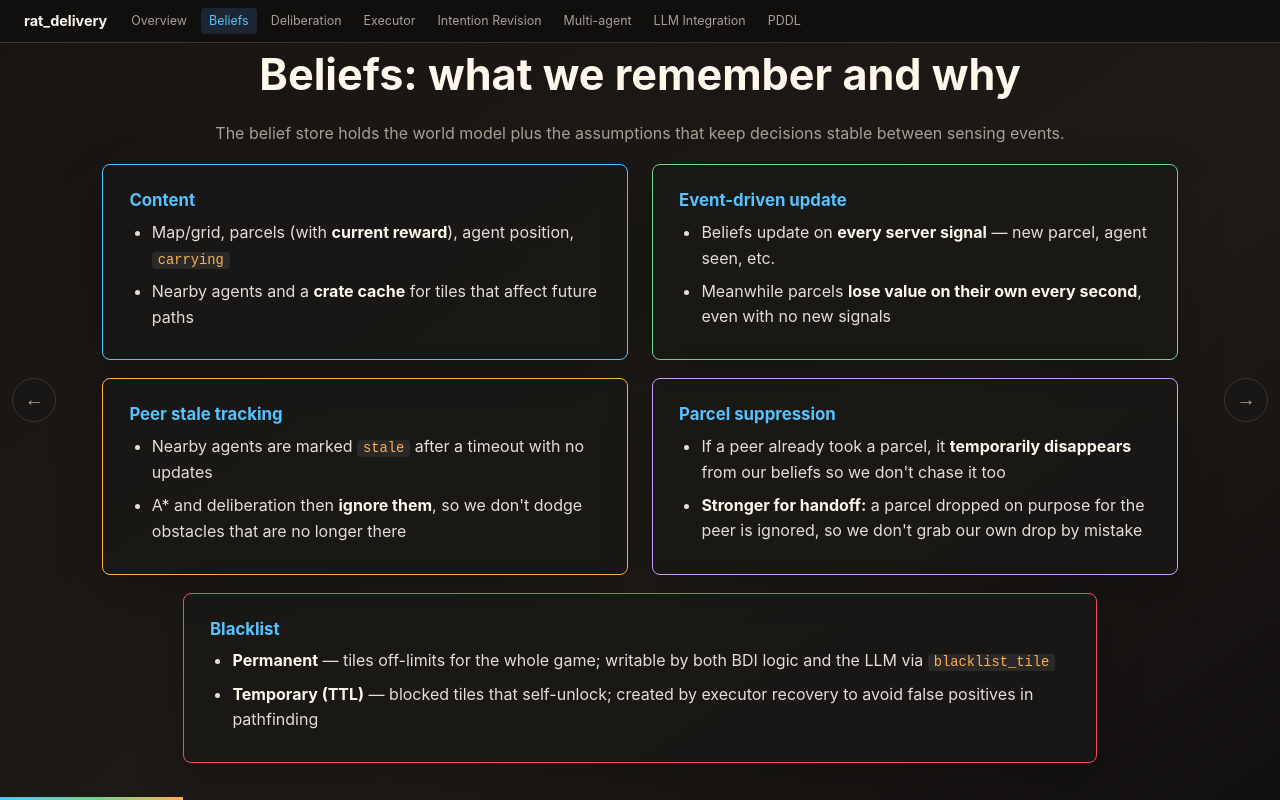
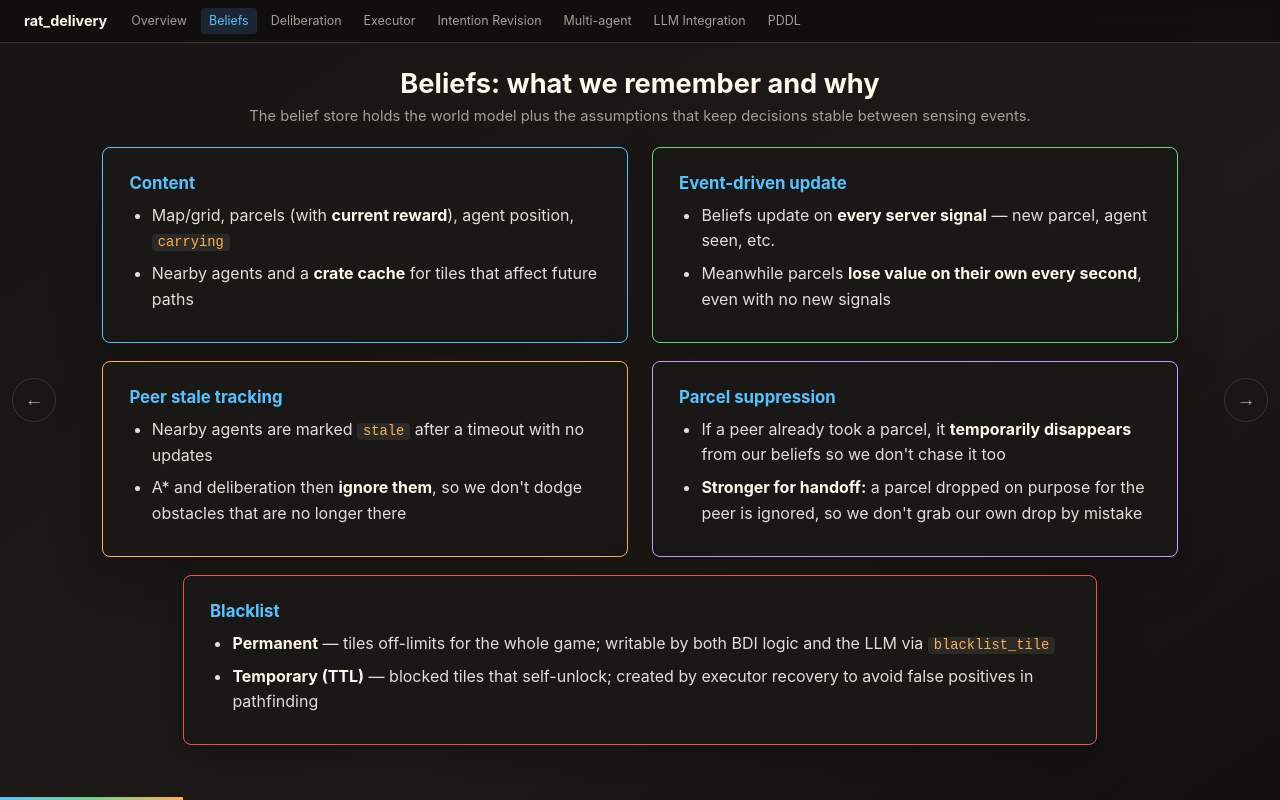
Before and after one commit to cl3t4p/rat_delivery, a Svelte app in the folder presentation/: page / in a window 1280 px wide. Both pictures are taken after a click on the button "Beliefs". Built offline with nearby package versions, Linux system fonts and the light colour scheme.

Commit message:
update style.css

```diff
--- a/presentation/src/slides/Beliefs.svelte
+++ b/presentation/src/slides/Beliefs.svelte
@@ -1,8 +1,8 @@
 <script>
 </script>
 
-<h2>Beliefs: what we remember and why</h2>
-<p class="subtitle" style="font-size: 1rem;">
+<h2 style="font-size: 1.7rem; margin-bottom: 0.15em;">Beliefs: what we remember and why</h2>
+<p class="subtitle" style="font-size: 0.92rem; margin-top: 0.2em;">
   The belief store holds the world model plus the assumptions that keep decisions stable between sensing events.
 </p>
 
--- a/presentation/src/slides/IntentionRevision.svelte
+++ b/presentation/src/slides/IntentionRevision.svelte
@@ -1,8 +1,8 @@
 <script>
 </script>
 
-<h2>Intention Revision: commit, but not blindly</h2>
-<p class="subtitle" style="font-size: 1rem;">
+<h2 style="font-size: 1.7rem; margin-bottom: 0.15em;">Intention Revision: commit, but not blindly</h2>
+<p class="subtitle" style="font-size: 0.92rem; margin-top: 0.2em;">
   Before each revision the active intention is re-validated, then replaced only if the gain is real — and never if it is a bilateral commitment.
 </p>
 
@@ -41,7 +41,7 @@
   </div>
 </div>
 
-<div class="card purple-border" style="max-width: 920px; margin-top: 18px;">
+<div class="card purple-border" style="max-width: 920px; margin-top: 18px; flex: none;">
   <h3>Protected from preemption &amp; <span class="mono">interruptForRevision()</span></h3>
   <ul>
     <li><strong>Bilateral commitments</strong> — an in-progress handoff and peer-commanded moves are never interrupted by a higher-scoring intention</li>
--- a/presentation/src/slides/Overview.svelte
+++ b/presentation/src/slides/Overview.svelte
@@ -40,7 +40,7 @@
   <div class="flow-box blue">Executor<small>action</small></div>
 </div>
 
-<div class="card purple-border" style="max-width: 920px; margin-top: 20px;">
+<div class="card purple-border" style="max-width: 920px; margin-top: 20px; flex: none;">
   <h3>Optional LLM integration</h3>
   <p style="color: var(--text-muted);">
     The model <strong style="color:var(--heading)">replaces BDI deliberation</strong> only to handle missions written in natural language.
--- a/presentation/src/slides/Pddl.svelte
+++ b/presentation/src/slides/Pddl.svelte
@@ -2,8 +2,8 @@
   import flowImg from '../assets/pddl-flow.svg'
 </script>
 
-<h2>PDDL mode: planning <em>through</em> obstacles</h2>
-<p class="subtitle" style="font-size: 0.95rem;">
+<h2 style="font-size: 1.7rem; margin-bottom: 0.15em;">PDDL mode: planning <em>through</em> obstacles</h2>
+<p class="subtitle" style="font-size: 0.92rem; margin-top: 0.2em;">
   Same BDI loop — A* is swapped for a symbolic solver run as a service. Each intention regenerates a PDDL problem from current beliefs.
 </p>
 
```
